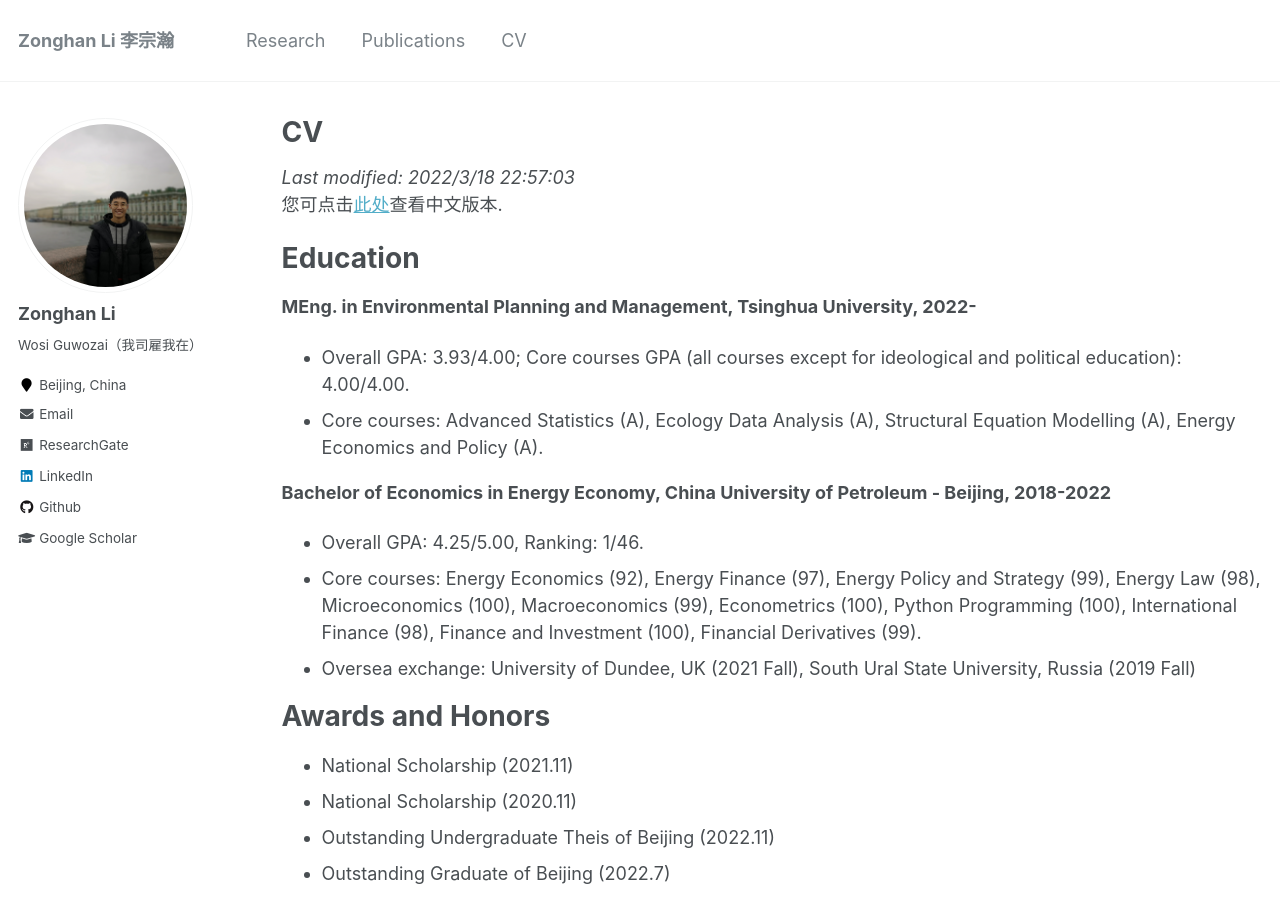
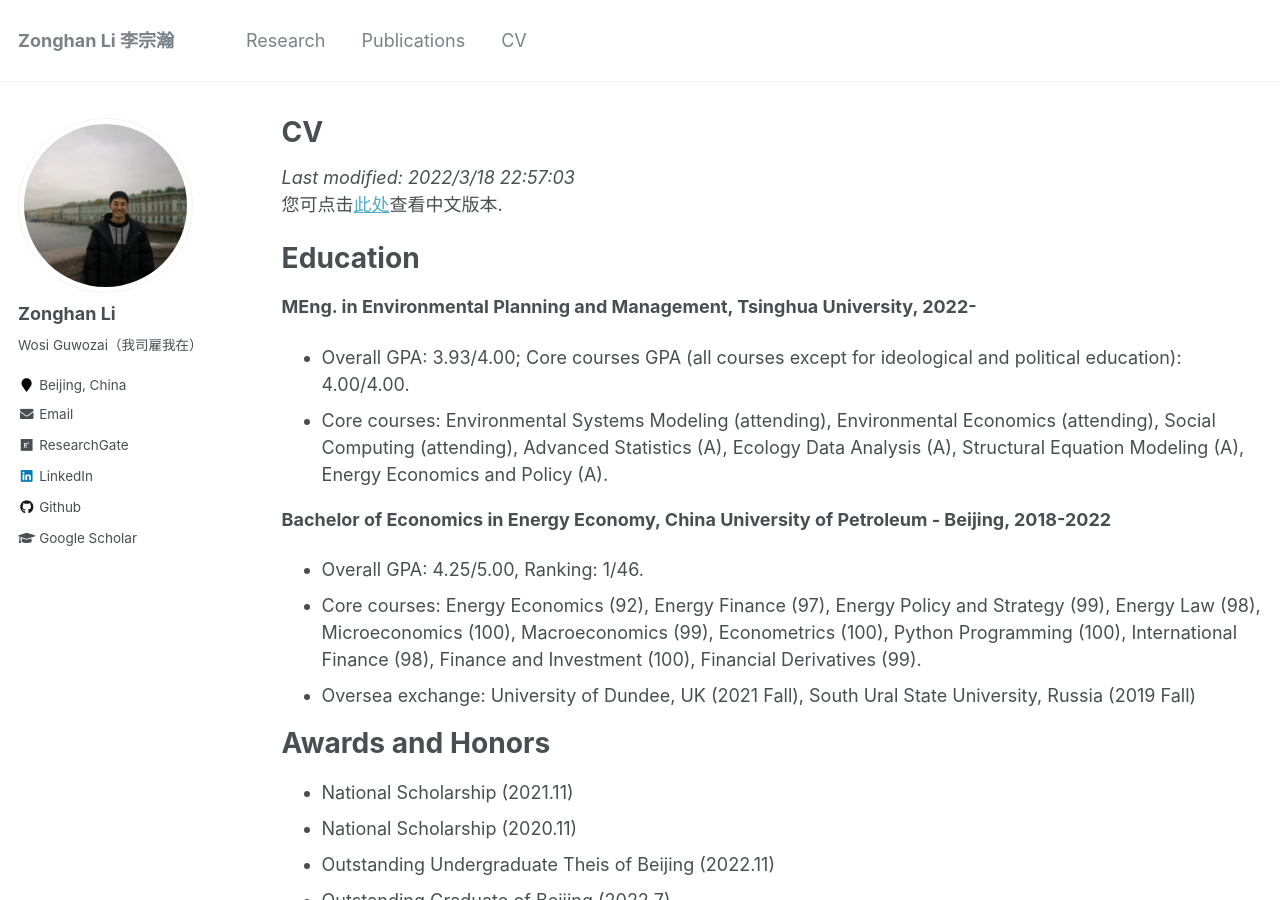
Before and after one commit to lzh3278/lzh.github.io, a Jekyll site: the page built from _pages/cv.md, in a window 1280 px wide and 900 px high. Built offline with Jekyll 4.4.1, drawn with Linux system fonts in a browser that asks for light colours.

Commit message:
Update cv.md

```diff
--- a/_pages/cv.md
+++ b/_pages/cv.md
@@ -16,7 +16,7 @@ Education
 ======
 **MEng. in Environmental Planning and Management, Tsinghua University, 2022-**
 * Overall GPA: 3.93/4.00; Core courses GPA (all courses except for ideological and political education): 4.00/4.00.
-* Core courses: Advanced Statistics (A), Ecology Data Analysis (A), Structural Equation Modelling (A), Energy Economics and Policy (A).
+* Core courses: Environmental Systems Modeling (attending), Environmental Economics (attending), Social Computing (attending), Advanced Statistics (A), Ecology Data Analysis (A), Structural Equation Modeling (A), Energy Economics and Policy (A).
 
 **Bachelor of Economics in Energy Economy, China University of Petroleum - Beijing, 2018-2022**
 * Overall GPA: 4.25/5.00, Ranking: 1/46.
```
